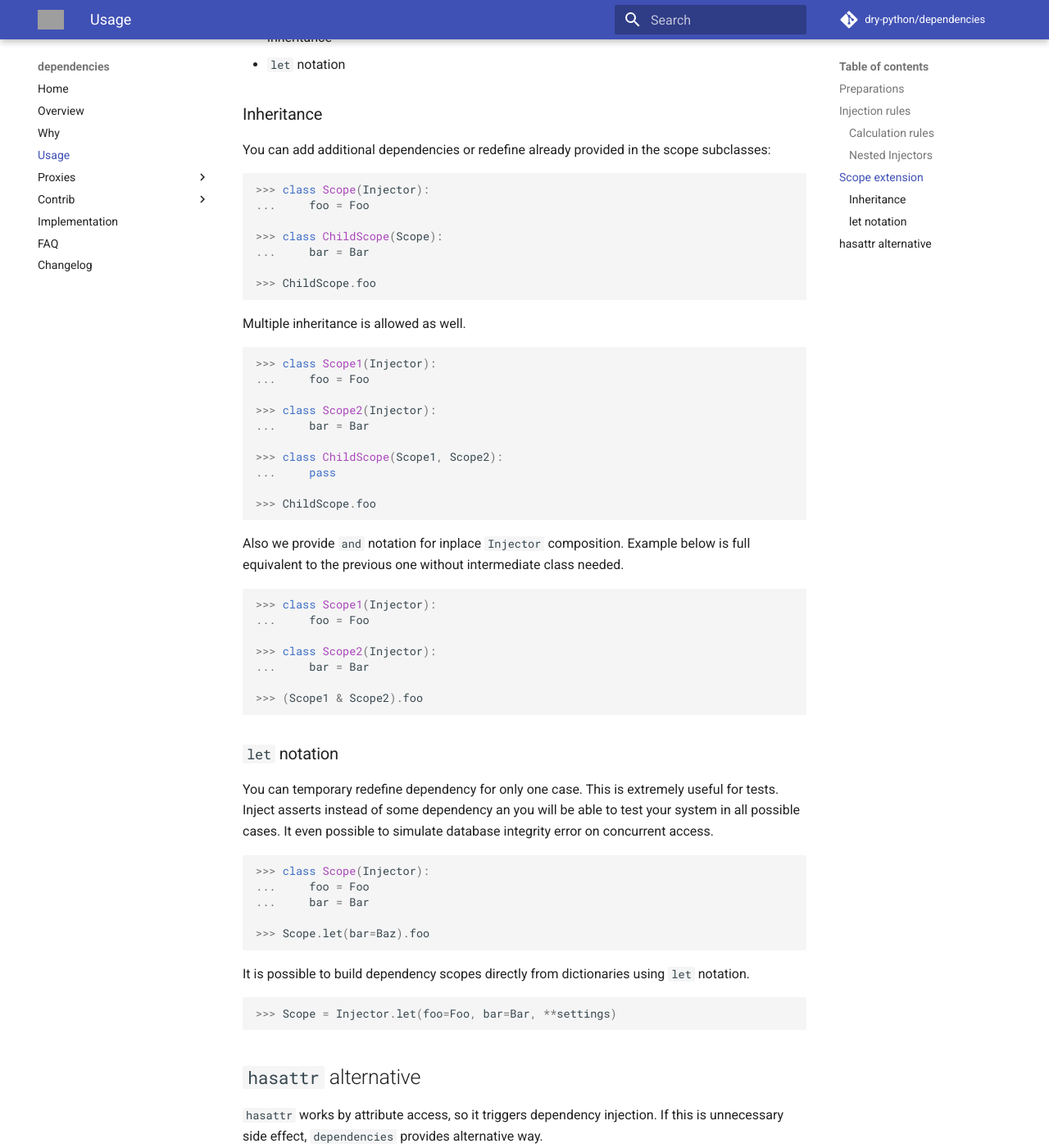
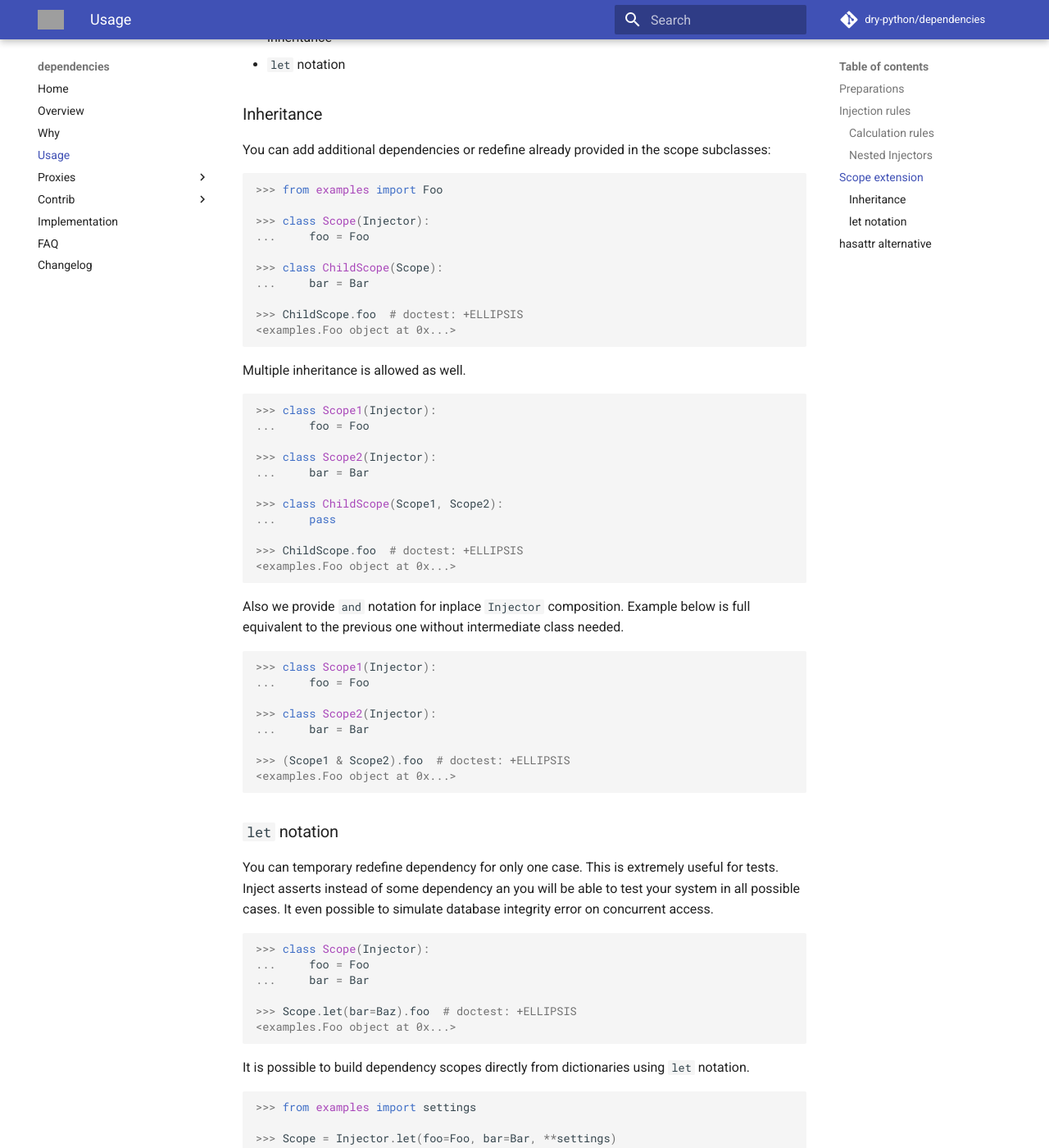
Before and after one commit to proofit404/dependencies, an MkDocs documentation site: the page built from docs/usage.md, in a window 1280 px wide and 1400 px high, scrolled down 4589 px. Shown: the whole window at 82% size. Built offline with MkDocs 1.6.1 and Material for MkDocs 9.7.7, drawn with Linux system fonts in a browser that asks for light colours; comment, search, counter and statistics services are not loaded; some of the changed text lies outside the part shown; grey boxes are pictures that could not be loaded.

Commit message:
Fix all doctest in the documentation.

````diff
--- a/docs/usage.md
+++ b/docs/usage.md
@@ -225,7 +225,7 @@ provided as is and calculate its attributes on first use.
 1
 
 >>> Container.foo.bar
-<class '__main__.Container.Bar'>
+<class 'dependencies._injector.Bar'>
 
 >>> Container.foo.bar.baz  # doctest: +ELLIPSIS
 <__main__.Container.Bar.Baz object at 0x...>
@@ -254,13 +254,16 @@ scope subclasses:
 
 ```pycon
 
+>>> from examples import Foo
+
 >>> class Scope(Injector):
 ...     foo = Foo
 
 >>> class ChildScope(Scope):
 ...     bar = Bar
 
->>> ChildScope.foo
+>>> ChildScope.foo  # doctest: +ELLIPSIS
+<examples.Foo object at 0x...>
 
 ```
 
@@ -277,7 +280,8 @@ Multiple inheritance is allowed as well.
 >>> class ChildScope(Scope1, Scope2):
 ...     pass
 
->>> ChildScope.foo
+>>> ChildScope.foo  # doctest: +ELLIPSIS
+<examples.Foo object at 0x...>
 
 ```
 
@@ -293,7 +297,9 @@ intermediate class needed.
 >>> class Scope2(Injector):
 ...     bar = Bar
 
->>> (Scope1 & Scope2).foo
+>>> (Scope1 & Scope2).foo  # doctest: +ELLIPSIS
+<examples.Foo object at 0x...>
+
 
 ```
 
@@ -310,7 +316,8 @@ possible to simulate database integrity error on concurrent access.
 ...     foo = Foo
 ...     bar = Bar
 
->>> Scope.let(bar=Baz).foo
+>>> Scope.let(bar=Baz).foo  # doctest: +ELLIPSIS
+<examples.Foo object at 0x...>
 
 ```
 
@@ -318,6 +325,8 @@ It is possible to build dependency scopes directly from dictionaries
 using `let` notation.
 
 ```pycon
+
+>>> from examples import settings
 
 >>> Scope = Injector.let(foo=Foo, bar=Bar, **settings)
 
````
Also changed, not shown: docs/why.md (+17 -3 lines), 2 other files.
